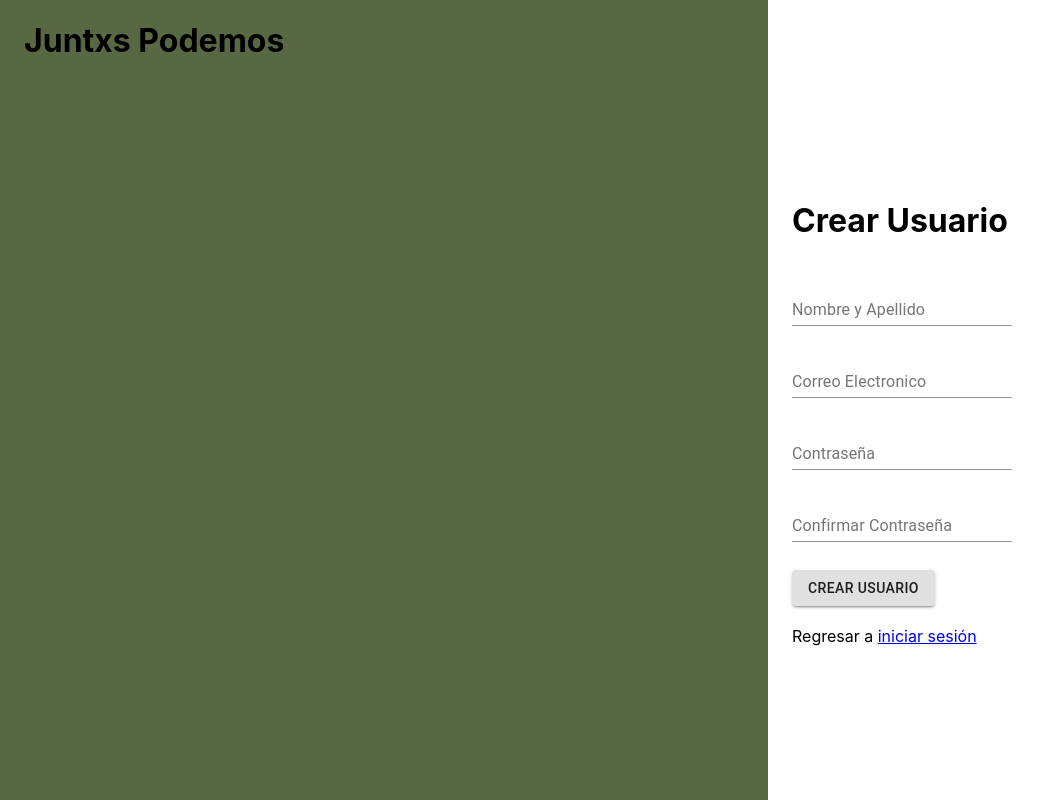
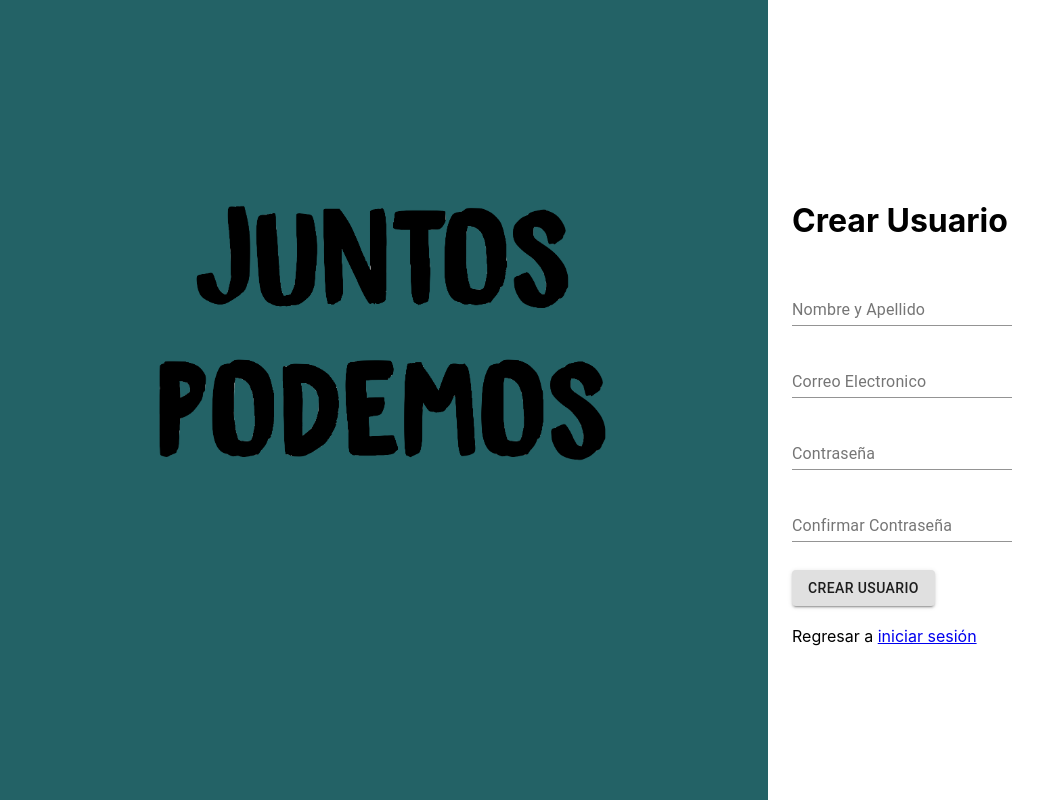
Before and after one commit to carliousgarza/JuntxsPodemosAPIS, a React (Create React App) app in the folder juntxs-podemos/: page /SignUp in a window 1280 px wide. Shown: the whole page, without its empty margins (0-1045 px from the left). Built offline with nearby package versions, Linux system fonts and the light colour scheme; no server answers.

Commit message:
small modifications

```diff
--- a/juntxs-podemos/src/Components/Activity.js
+++ b/juntxs-podemos/src/Components/Activity.js
@@ -87,7 +87,10 @@ class Activity extends Component {
         Swal.fire({
           type: "success",
           title: "¡Éxito!",
-          text: "El evento se ha creado."
+          text: "El evento ha sido registrado y esta siendo evaluado.",
+          onAfterClose: () => {
+            window.location.href = "/Home"
+        }
         });
       }
 
--- a/juntxs-podemos/src/Components/ActivityCard.js
+++ b/juntxs-podemos/src/Components/ActivityCard.js
@@ -55,7 +55,7 @@ class ActivityCard extends React.Component {
               </Typography>
             </CardContent>
             <CardActions>
-              <Button size="small" onClick={this.confirmAssistance}>Registrate</Button>
+              <Button size="small" onClick={this.confirmAssistance} color="primary">Registrate</Button>
             </CardActions>
           </Card>
           <hr />
--- a/juntxs-podemos/src/Components/ConoceIniciativa.js
+++ b/juntxs-podemos/src/Components/ConoceIniciativa.js
@@ -176,7 +176,7 @@ class ConoceIniciativa extends Component {
                     <Container maxWidth="md" component="main">
                         <Grid container spacing={8} justify="center" alignItems="flex-end">
                         {tiers.map(tier => (
-                            <Grid item xs={6} sm={3}>
+                            <Grid item xs={6} sm={3} key={tier.title.toString()}>
                                 <Link href={tier.buttonLink} target="_blank"><img src={tier.icon} width="90%"/></Link>
                             </Grid>
                         ))}
--- a/juntxs-podemos/src/Components/Login.css
+++ b/juntxs-podemos/src/Components/Login.css
@@ -6,6 +6,16 @@
     left: 0px;
     height: 100%;
     background-color: #576842;
+  }
+
+  #leftHalf2 {
+    width: 60%;
+    background-size: cover;
+    background-repeat: no-repeat;
+    position: absolute;
+    left: 0px;
+    height: 100%;
+    background-color: #236266;
   }
 
   #rightHalf {
--- a/juntxs-podemos/src/Components/Navbar.js
+++ b/juntxs-podemos/src/Components/Navbar.js
@@ -160,9 +160,10 @@ export default function Navbar(props) {
               <ListItemText primary={'Crea un evento'} />
             </ListItemLink>
           }
+        </List>
 
-        </List>
         <Divider />
+
         <List>
           <ListItemLink href="/EditarPerfil">
             <ListItemText primary={'Editar mi perfil'} />
--- a/juntxs-podemos/src/Components/SignUp.js
+++ b/juntxs-podemos/src/Components/SignUp.js
@@ -6,6 +6,7 @@ import TextField from '@material-ui/core/TextField'
 import Button from '@material-ui/core/Button'
 import { Container } from "@material-ui/core"
 import Swal from "sweetalert2"
+import logo from '../Assets/JXP.png';
 
 class SignUp extends Component {
     constructor(props) {
@@ -27,7 +28,7 @@ class SignUp extends Component {
 
     signUp = e => {
 
-        if(this.state.email !== "" && this.state.name !== "" && this.state.password !== "" && this.state.password2 !== ""){
+        if (this.state.email !== "" && this.state.name !== "" && this.state.password !== "" && this.state.password2 !== "") {
             var validator = require("email-validator"); //para validar que sea un correo
             if (validator.validate(this.state.email)) {
                 var passwordValidator = require("password-validator"); // para validar que sea una password válida
@@ -37,7 +38,7 @@ class SignUp extends Component {
                     .is().max(20)
                     .has().not().spaces();
                 if (schema.validate(this.state.password)) { //la contraseña es valida
-                    if(this.state.password === this.state.password2){   //la contraseña es la misma a la de confirmar
+                    if (this.state.password === this.state.password2) {   //la contraseña es la misma a la de confirmar
                         if (e) e.preventDefault();
                         firebase
                             .auth()
@@ -79,7 +80,7 @@ class SignUp extends Component {
                                 });
                             })
                             .catch(error => {
-                                if(error.code === "auth/email-already-in-use"){
+                                if (error.code === "auth/email-already-in-use") {
                                     Swal.fire({
                                         title: "Error",
                                         html: "Ese correo electronico ya está en uso.",
@@ -90,7 +91,7 @@ class SignUp extends Component {
                                         }
                                     });
                                 }
-                                else {
+                                else {
                                     console.log(error)
                                     Swal.fire({
                                         title: "Error",
@@ -152,9 +153,18 @@ class SignUp extends Component {
     render() {
         return (
             <div>
-                <div id="leftHalf">
+                <div id="leftHalf2">
                     <Container>
-                        <h1>Juntxs Podemos</h1>
+                        <br></br>
+                        <br></br>
+                        <br></br>
+                        <br></br>
+                        <br></br>
+                        <br></br>
+                        <br></br>
+                        <br></br>
+                        <br></br>
+                        <img src={logo} alt="Juntos Podemos" id="logo" />
                     </Container>
 
                 </div>
```
Lines whose indentation alone changed are shown as unchanged.
